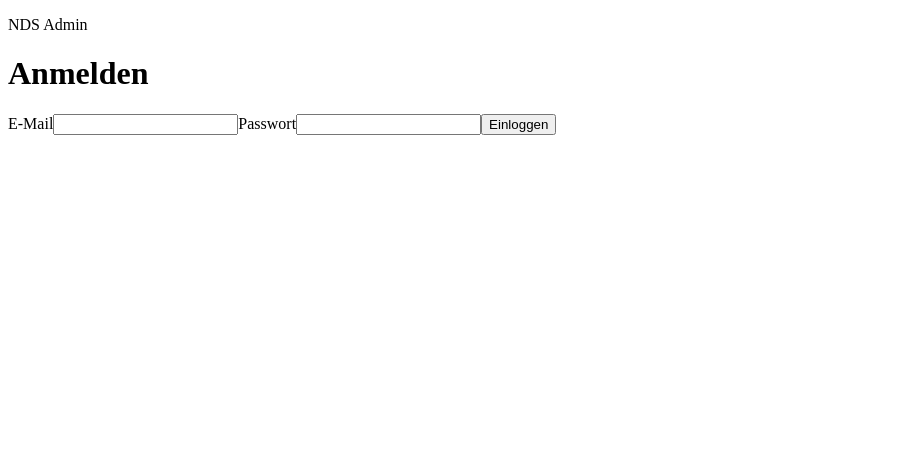
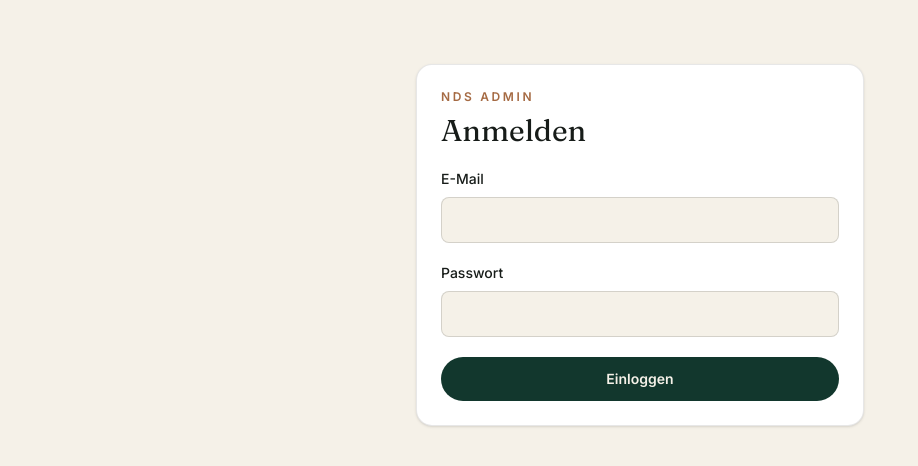
Before and after one commit to NDsTennis/ndswebsite, a Next.js app: page /admin in a window 1280 px wide. Shown: the top 466 px of the page, without its empty margins (0-918 px from the left). Built offline with nearby package versions, Linux system fonts and the light colour scheme; no server answers.

Commit message:
Load brand styles in admin route

```diff
--- a/app/admin/page.tsx
+++ b/app/(admin)/admin/page.tsx
@@ -1,6 +1,6 @@
-import { AdminDashboard } from "@/app/admin/admin-dashboard";
-import { AdminLogin } from "@/app/admin/admin-login";
-import { PasswordChange } from "@/app/admin/password-change";
+import { AdminDashboard } from "./admin-dashboard";
+import { AdminLogin } from "./admin-login";
+import { PasswordChange } from "./password-change";
 import { getAdminContext } from "@/lib/admin";
 import type { InquiryRow, ReviewRow } from "@/lib/supabase/types";
 
--- /dev/null
+++ b/app/(admin)/layout.tsx
@@ -0,0 +1,16 @@
+import type { ReactNode } from "react";
+import "../globals.css";
+import { fraunces, inter } from "@/lib/fonts";
+
+export const metadata = {
+  title: "NDS Admin",
+  robots: { index: false, follow: false },
+};
+
+export default function AdminRootLayout({ children }: { children: ReactNode }) {
+  return (
+    <html lang="de" className={`${fraunces.variable} ${inter.variable}`}>
+      <body className="min-h-screen bg-cream text-ink antialiased">{children}</body>
+    </html>
+  );
+}
```
Also changed, not shown: app/(admin)/admin/admin-dashboard.tsx (renamed from app/admin/admin-dashboard.tsx), app/(admin)/admin/admin-login.tsx (renamed from app/admin/admin-login.tsx), app/(admin)/admin/password-change.tsx (renamed from app/admin/password-change.tsx).
